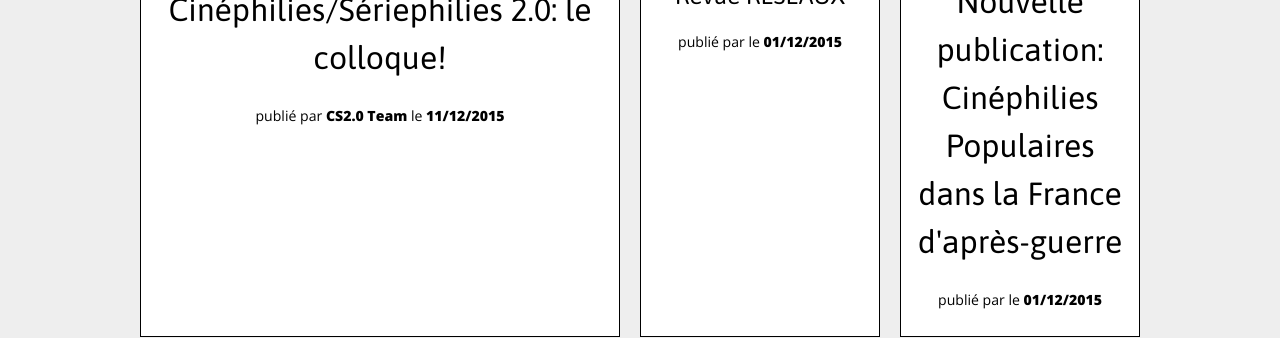
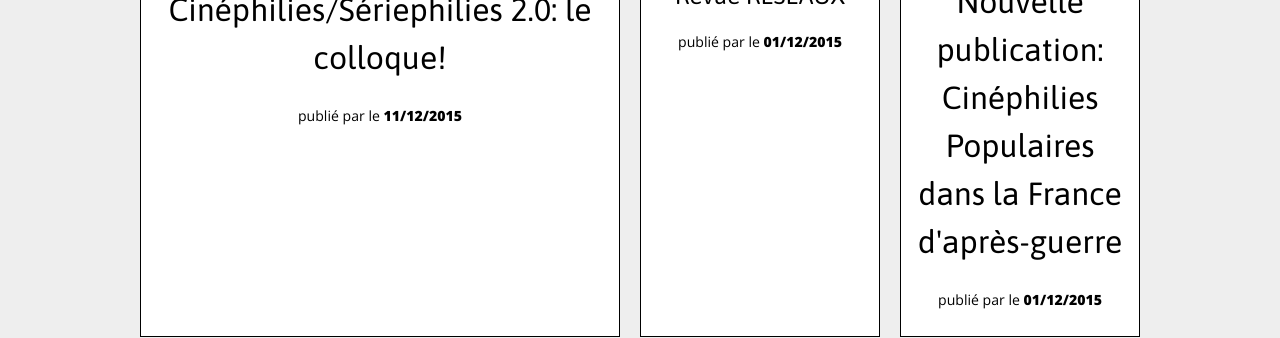
Before and after one commit to Labex-ICCA/Labex-ICCA.github.io, a Jekyll site: the page built from index.html, in a window 1280 px wide. Shown: the part 504-842 px from the top of the page. Built offline with Jekyll 4.4.1, drawn with Linux system fonts in a browser that asks for light colours; Markdown is read by kramdown in place of the engine named in the settings; the list of posts is cut into pages by our own code.

Commit message:
Updated 2015-12-11-cin-philies-s-riephilies-2-0-le-colloque.md

```diff
--- a/_posts/evenements/2015-12-11-cin-philies-s-riephilies-2-0-le-colloque.md
+++ b/_posts/evenements/2015-12-11-cin-philies-s-riephilies-2-0-le-colloque.md
@@ -1,7 +1,7 @@
 ---
 categories: Événements
 layout: post
-author: CS2.0 Team
+author: ""
 "event-title": Colloque International Cinéphilies/Sériephilies 2.0
 "event-date": 26 Janvier 2016/ 27 Janvier 2016
 "event-information": ""
```
